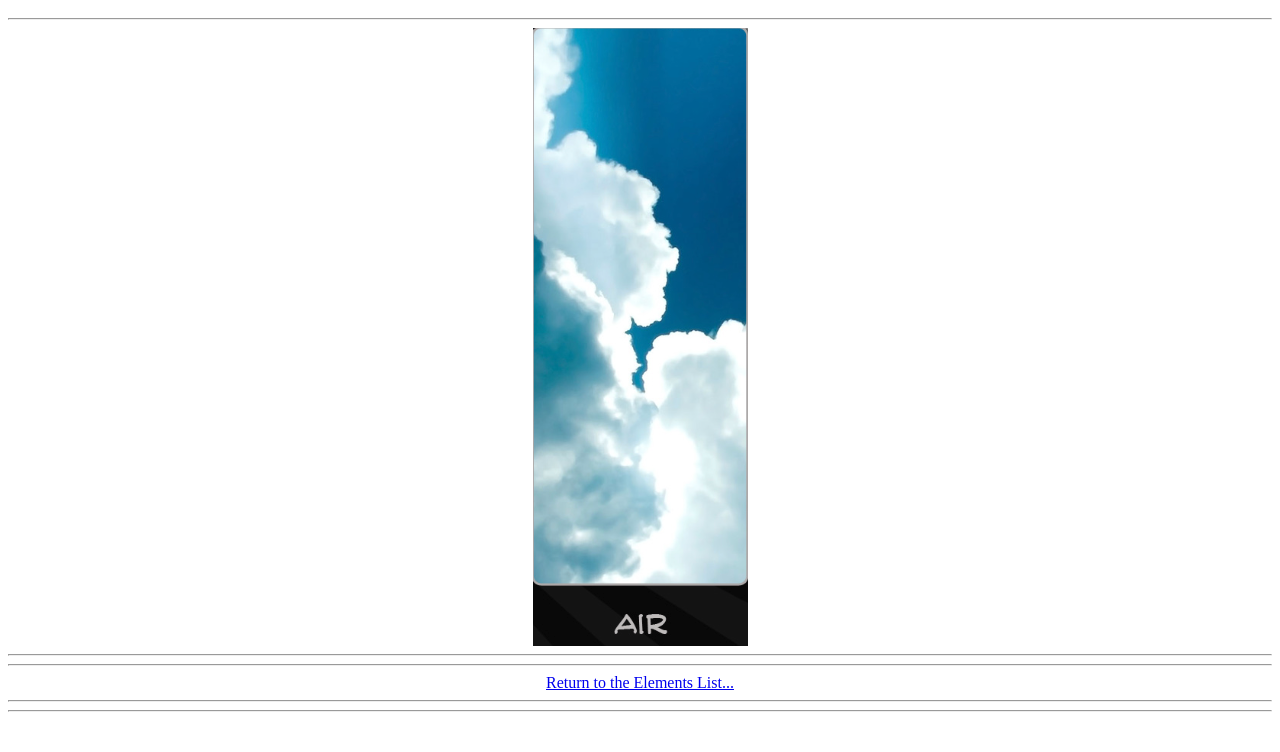
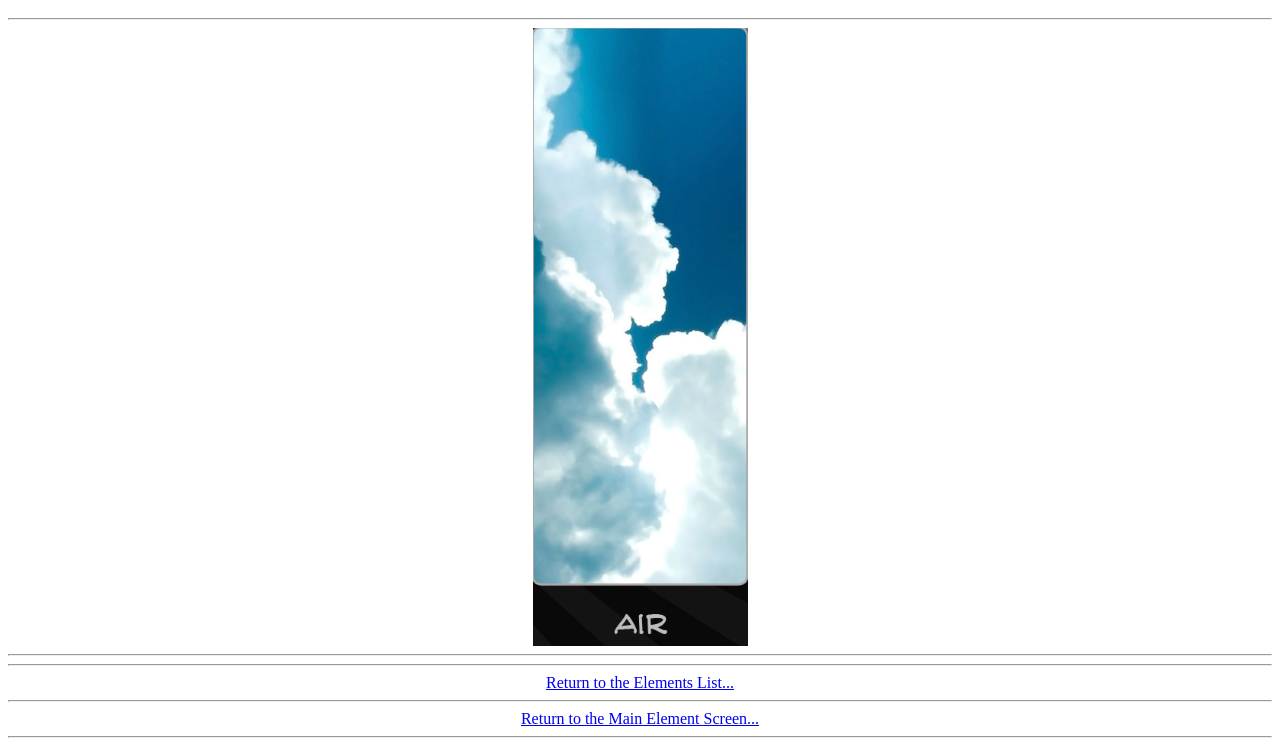
Before and after one commit to spurgeonc/Elemental2, a plain HTML site: page air.html in a window 1280 px wide. Shown: the part 48-800 px from the top of the page. Drawn offline with Linux system fonts and the light colour scheme.

Commit message:
Return to Main Page from Element Page

```diff
--- a/air.html
+++ b/air.html
@@ -14,6 +14,9 @@
 Return to the Elements List...
 </a>
 <hr>
+<a href="index.html">
+Return to the Main Element Screen...
+</a>
 <hr>
 
 </center>
```
Also changed, not shown: earth.html (+3 -0 lines), fire.html (+3 -0 lines), water.html (+3 -0 lines).
